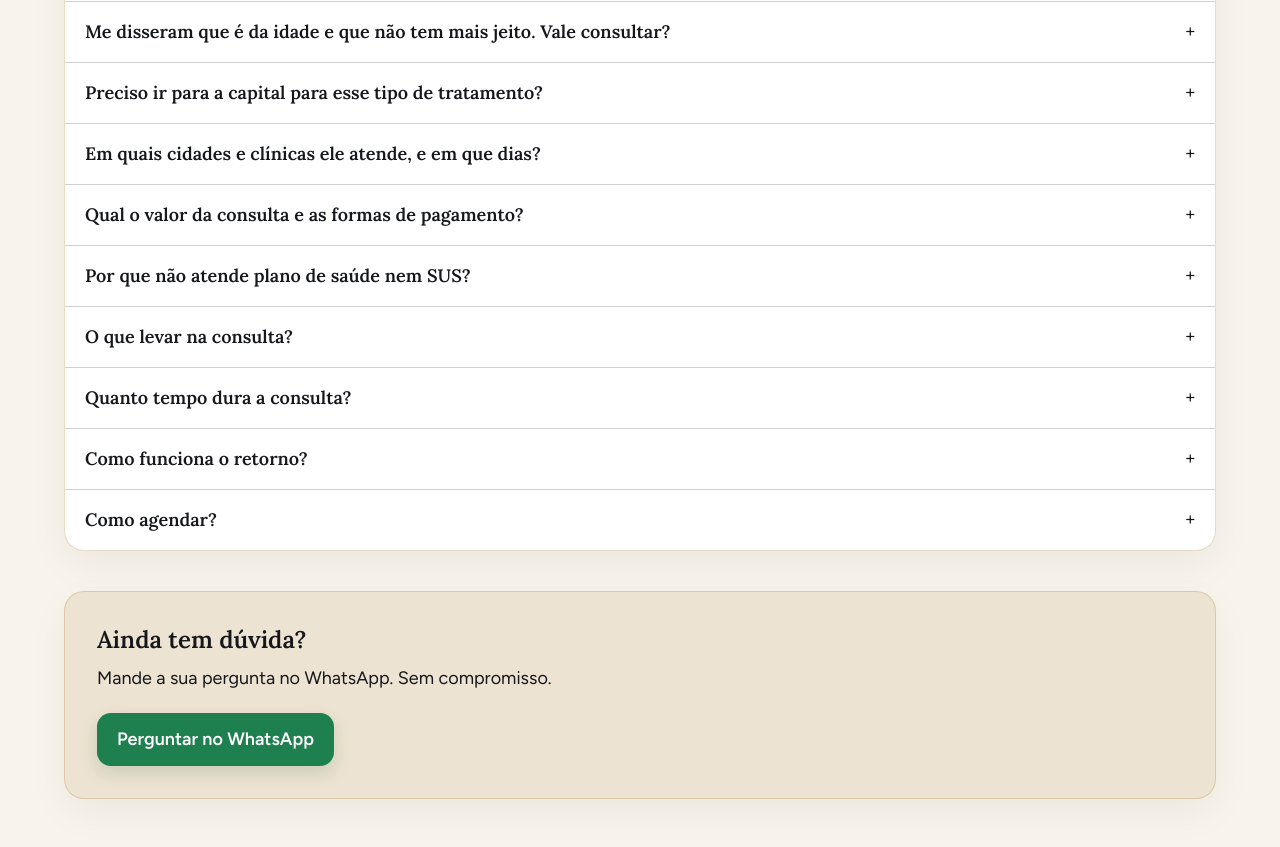
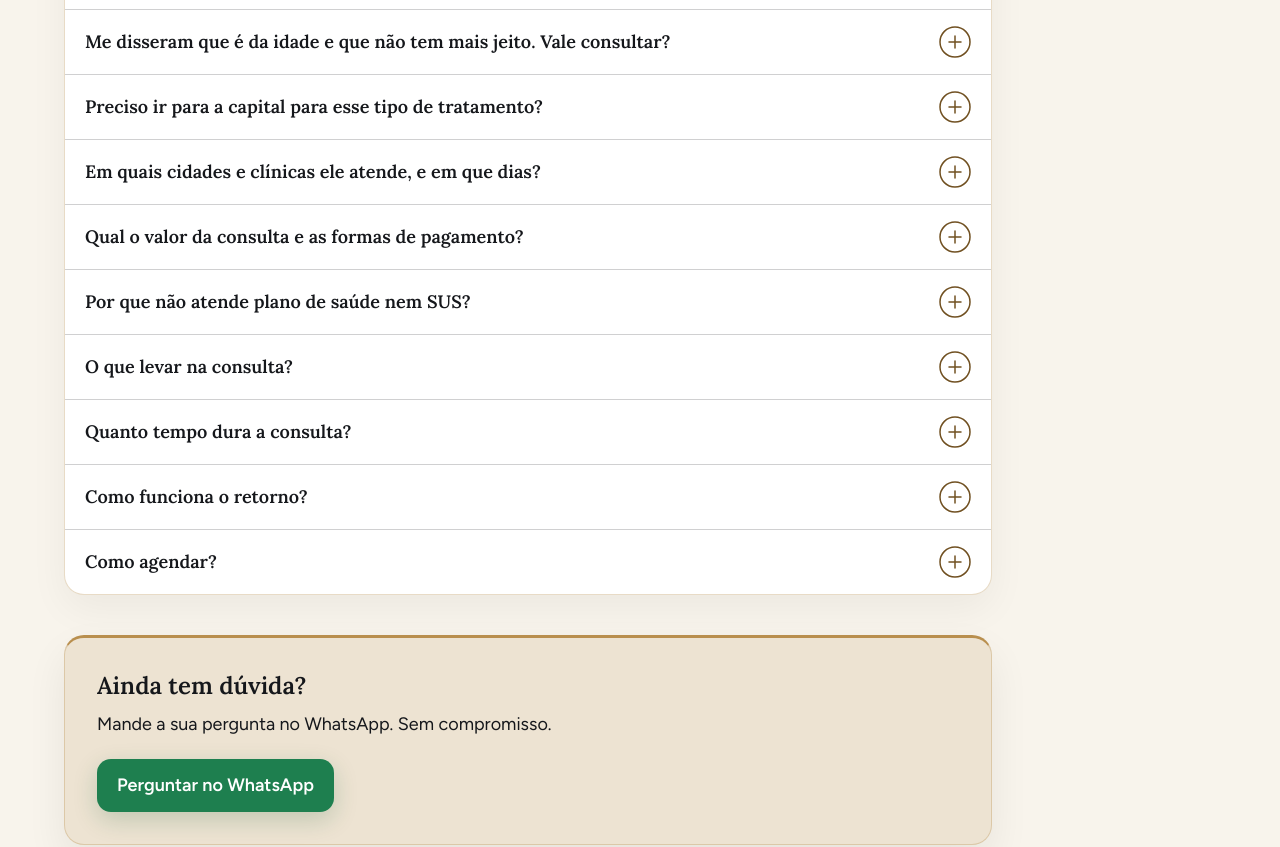
Before and after one commit to oandrelopesz/lppatricksilva, a React (Vite) app: page / in a window 1280 px wide. Shown: the part 8300-9147 px from the top of the page. Built offline with nearby package versions, Linux system fonts and the light colour scheme; no server answers.

Commit message:
style: destaca accordion e chamada de duvidas

```diff
--- a/src/components/Accordion.tsx
+++ b/src/components/Accordion.tsx
@@ -18,22 +18,26 @@ export function Accordion({ itens }: { itens: ItemAccordion[] }) {
   }
 
   return (
-    <div className="premium-card divide-y divide-grafite/20 bg-white">
+    <div className="faq-acordeao premium-card divide-y divide-grafite/20 bg-white">
       {itens.map((item) => {
         const expandido = aberto === item.id;
         return (
-          <div key={item.id}>
+          <div key={item.id} className="faq-item">
             <h3>
               <button
                 type="button"
                 id={`faq-${item.id}`}
                 aria-expanded={expandido}
                 aria-controls={`faq-${item.id}-resposta`}
-                className="flex min-h-12 w-full items-center justify-between gap-4 px-5 py-4 text-left text-lg font-semibold"
+                className="faq-pergunta flex min-h-12 w-full items-center justify-between gap-4 px-5 py-4 text-left text-lg font-semibold"
                 onClick={() => alternar(item.id)}
               >
                 {item.pergunta}
-                <span aria-hidden="true">{expandido ? "−" : "+"}</span>
+                <svg className="faq-icone" aria-hidden="true" width="32" height="32" viewBox="0 0 32 32" fill="none">
+                  <circle cx="16" cy="16" r="15" stroke="currentColor" strokeWidth="1.5" />
+                  <path d="M10 16h12" stroke="currentColor" strokeWidth="1.5" strokeLinecap="round" />
+                  <path className="faq-icone__vertical" d="M16 10v12" stroke="currentColor" strokeWidth="1.5" strokeLinecap="round" />
+                </svg>
               </button>
             </h3>
             <div
--- a/src/sections/S7Faq.tsx
+++ b/src/sections/S7Faq.tsx
@@ -9,7 +9,7 @@ export function S7Faq() {
       <h2 id="titulo-duvidas" className="text-3xl font-semibold sm:text-4xl">{T.titulo}</h2>
       <p className="mt-4">{T.intro}</p>
       <div className="mt-8"><Accordion itens={[...T.itens]} /></div>
-      <div className="premium-card mt-10 bg-bege p-6 md:p-8">
+      <div className="faq-fecho premium-card mt-10 bg-bege p-6 md:p-8">
         <h3 className="text-2xl font-semibold">{T.finalTitulo}</h3>
         <p className="mt-2">{T.finalTexto}</p>
         <CtaWhatsApp
--- a/src/styles/global.css
+++ b/src/styles/global.css
@@ -354,8 +354,26 @@
   .cartao-local > a[href^="https://wa.me/"]:hover { background: var(--color-cta-escuro); }
   .abas-cidades__ver-todas { background: var(--color-creme); }
 
-  #duvidas .accordion { max-width: 58rem; }
-  #duvidas .accordion button:hover { background: rgb(237 227 210 / 55%); }
+  .faq-acordeao { overflow: hidden; max-width: 58rem; }
+  .faq-item { transition: background-color 160ms ease; }
+  .faq-item:has(.faq-pergunta[aria-expanded="true"]) { background: #fbf7ef; }
+  .faq-pergunta { min-height: 4.25rem; transition: background-color 160ms ease; }
+  .faq-pergunta:hover { background: rgb(237 227 210 / 55%); }
+  .faq-pergunta:focus-visible { position: relative; z-index: 1; outline: 3px solid var(--color-cta-escuro); outline-offset: -3px; }
+  .faq-icone { flex: none; color: #705021; }
+  .faq-icone__vertical { transition: opacity 160ms ease; }
+  .faq-pergunta[aria-expanded="true"] .faq-icone__vertical { opacity: 0; }
+  .faq-fecho { max-width: 58rem; border-top: 3px solid var(--color-dourado); box-shadow: 0 18px 40px rgb(21 23 27 / 7%); }
+  .faq-fecho .premium-cta { box-shadow: 0 8px 24px rgb(17 88 52 / 20%); }
+
+  .rodape-fecho > div:first-child { align-self: center; }
+  .rodape-fecho h2 { font-size: clamp(2.15rem, 4vw, 3.5rem); line-height: 1.12; }
+  .rodape-fecho figure { position: relative; }
+  .rodape-fecho figure::after { content: ""; position: absolute; inset: auto -1rem -1rem 1rem; z-index: -1; height: 40%; border: 1px solid var(--color-dourado); border-radius: 1.5rem; }
+  .rodape-cidades { padding-top: 2.5rem; border-top: 1px solid rgb(212 176 106 / 45%); }
+  .rodape-cidades h3, .rodape-cidades h4 { color: var(--color-dourado-claro); }
+  .rodape-cidades a:hover { color: var(--color-dourado-claro); }
+  .rodape-cidades a:focus-visible { outline-color: var(--color-dourado-claro); }
 
   @media (min-width: 768px) {
     #onde-atende { padding-block: 7rem; }
@@ -369,5 +387,6 @@
   @media (prefers-reduced-motion: reduce) {
     a.premium-cta { transition: none; }
     a.premium-cta:hover { transform: none; }
+    .faq-item, .faq-pergunta, .faq-icone__vertical { transition: none; }
   }
 }
```
